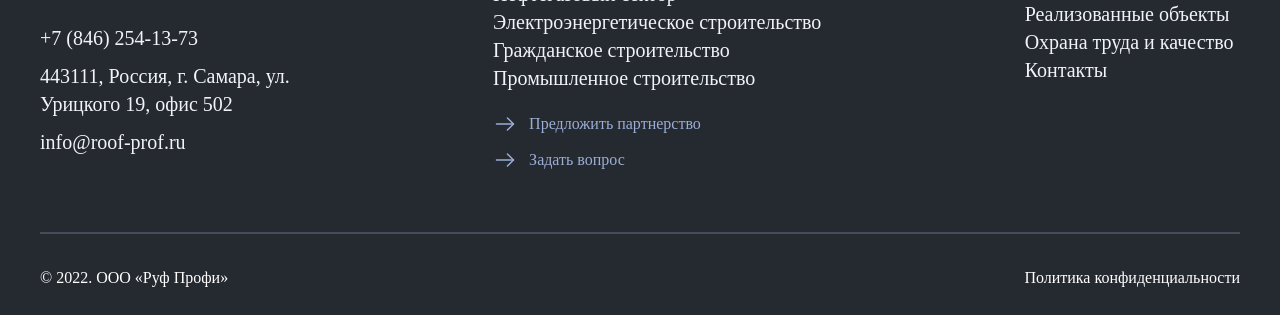
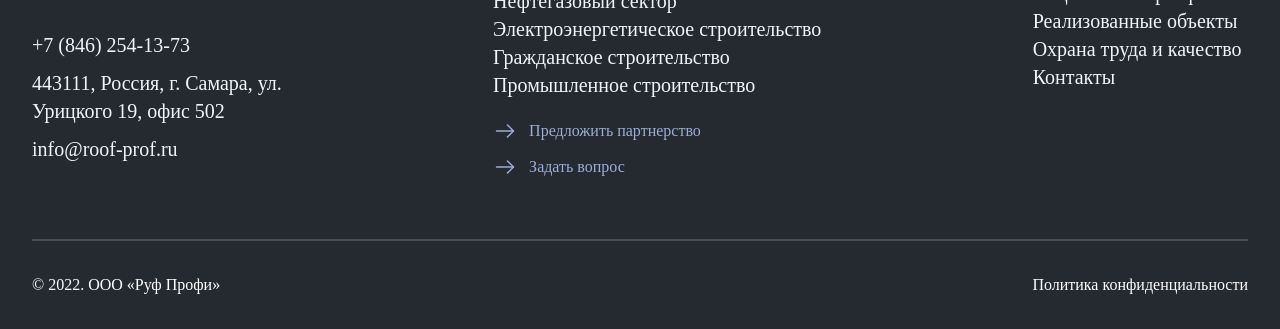
Before and after one commit to yury7412/Base, a plain HTML site: page about.html in a window 1280 px wide. Shown: the part 3870-4199 px from the top of the page. Drawn offline with Linux system fonts and the light colour scheme.

Commit message:
Update about.css

```diff
--- a/css/about.css
+++ b/css/about.css
@@ -371,9 +371,8 @@ li{
 
 .container{
     padding-top: 10px;
-    max-width: 1200px;
     margin: 0 auto;
-    padding: 25px;
+    padding: 32px;
 }
 
 
```
